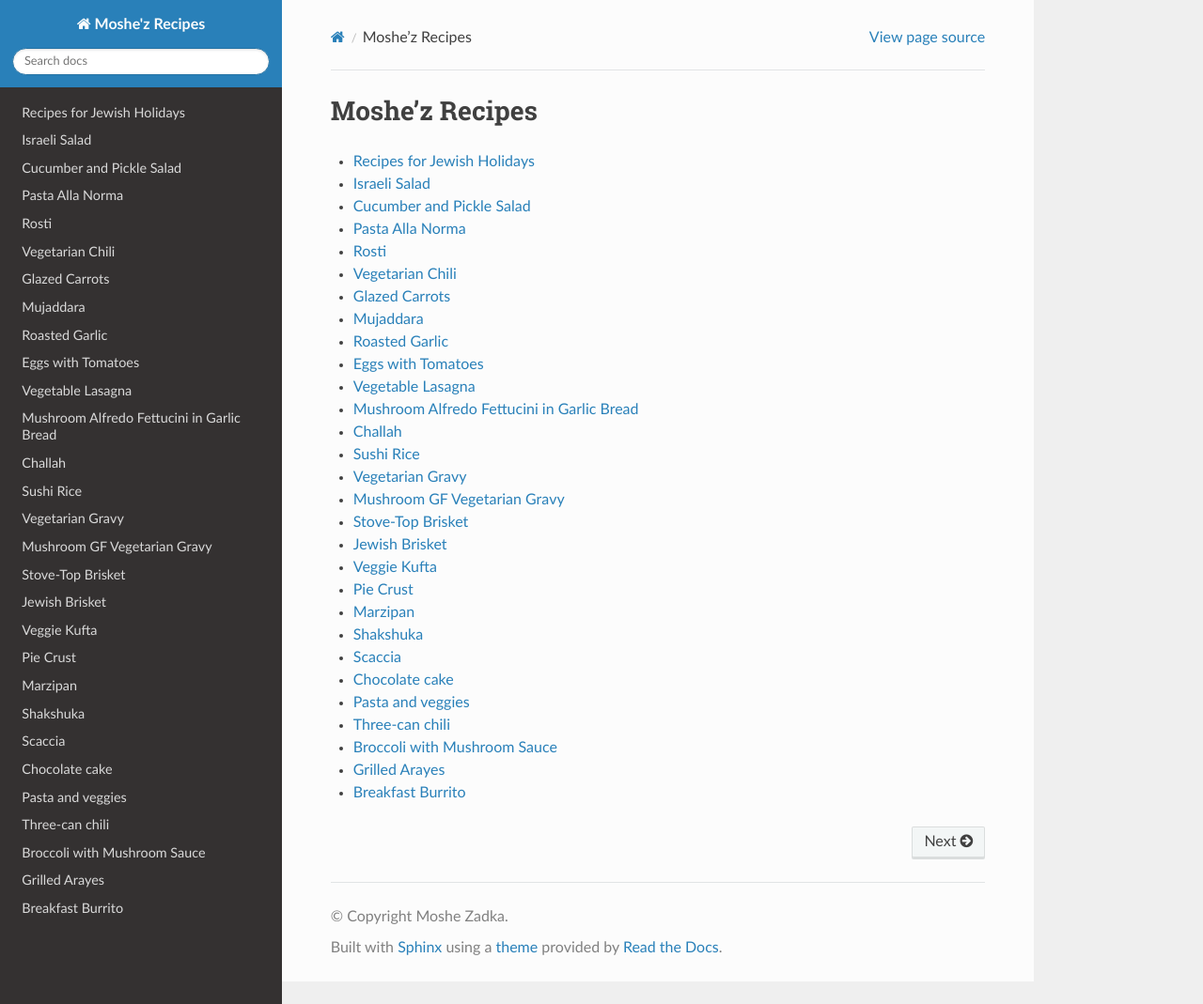
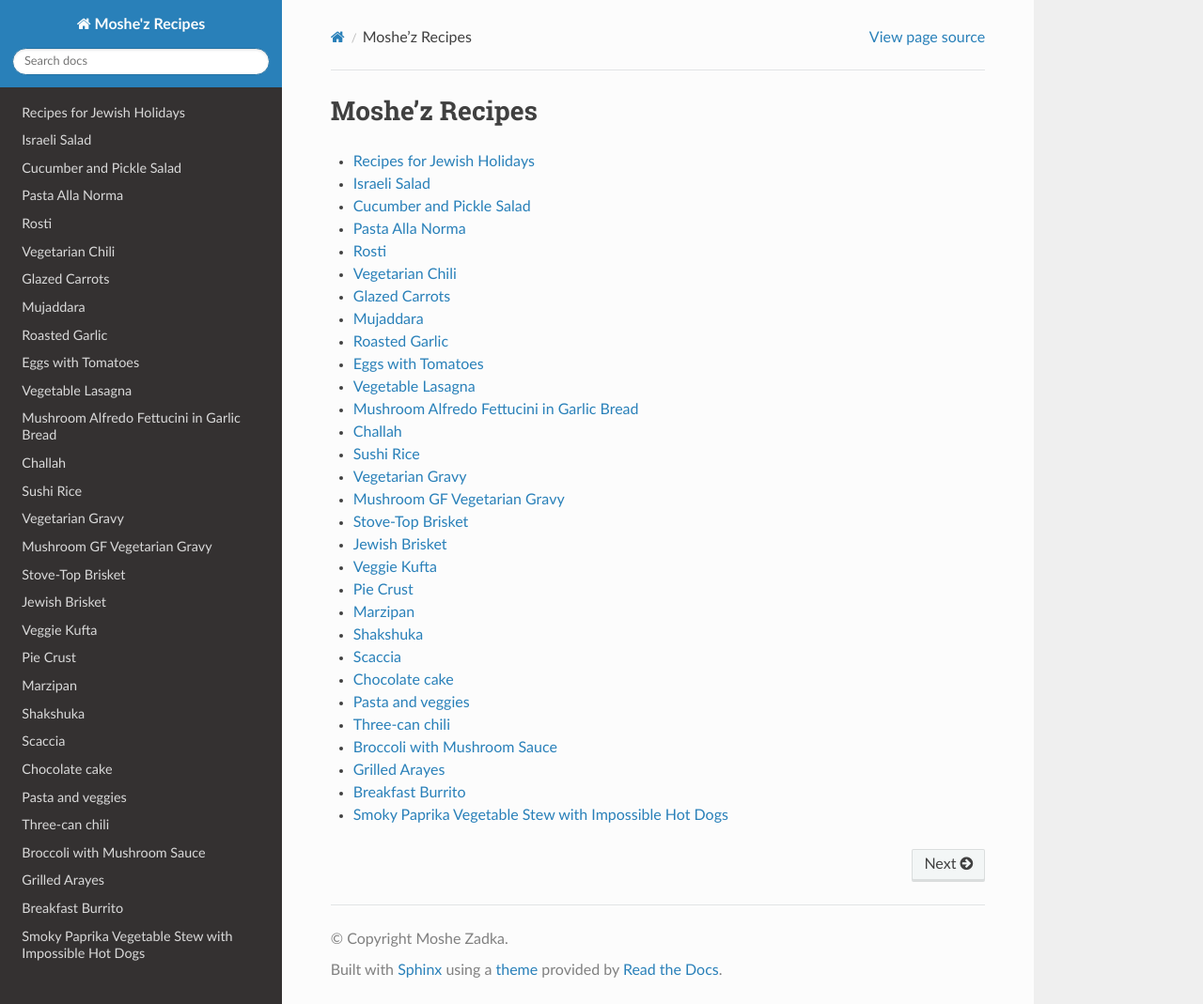
Before and after one commit to moshez/recipes, a Sphinx documentation site: the page built from doc/index.rst, in a window 1280 px wide and 1069 px high. Shown: the whole window at 94% size. Built offline with Sphinx 7.4.7 and the Read the Docs theme 3.1.0, drawn with Linux system fonts in a browser that asks for light colours; part of the change alters nothing that is shown.

Commit message:
Add Smoky Paprika Vegetable Stew with Impossible Hot Dogs recipe
A slow cooker vegetable stew with browned Impossible hot dogs,
smoked paprika, and cabbage. Serves 6-8 over rice.

```diff
--- a/doc/index.rst
+++ b/doc/index.rst
@@ -33,3 +33,4 @@ Moshe'z Recipes
     broccoli-with-mushroom-sauce
     grilled-arayes
     breakfast-burrito
+    smoky-paprika-vegetable-stew
--- /dev/null
+++ b/doc/smoky-paprika-vegetable-stew.rst
@@ -0,0 +1,36 @@
+Smoky Paprika Vegetable Stew with Impossible Hot Dogs
+=====================================================
+
+Fills a 4-quart slow cooker, makes approximately 6-8 servings.
+Serve over rice.
+
+Ingredients
+-----------
+
+* 1 can (28 oz) crushed tomatoes
+* 2-3 tablespoons tomato paste
+* 1/2 cup vegetable broth (optional -- can omit if you prefer thicker results)
+* 3-4 medium carrots, sliced into coins or half-moons
+* 1 large onion (or 2 medium), diced
+* 1 head of garlic, cloves peeled and left whole
+* 12-16 oz cremini or baby bella mushrooms, quartered
+* Half a medium head of cabbage, cut into 2-inch chunks
+* 2 packs Impossible hot dogs (8 links total), sliced into 1/2-inch rounds
+* 1.5-2 tablespoons smoked paprika
+* 1/2 teaspoon black pepper
+* 1 teaspoon salt (adjust to taste at the end)
+* Oil for browning
+
+Preparation
+-----------
+
+* Heat a thin layer of oil in a skillet over medium-high heat.
+  Brown the hot dog rounds in batches, turning once, until they
+  develop color on both sides -- about 2-3 minutes per batch. Set aside.
+* Layer the carrots, onion, garlic cloves, mushrooms, and cabbage
+  in the slow cooker. Distribute the browned hot dog rounds throughout.
+* Stir together the crushed tomatoes, tomato paste, broth (if using),
+  smoked paprika, black pepper, and salt. Pour over everything in the
+  slow cooker.
+* Cook on low for 6-8 hours or high for 3-4 hours.
+* Taste and adjust salt before serving.
```
